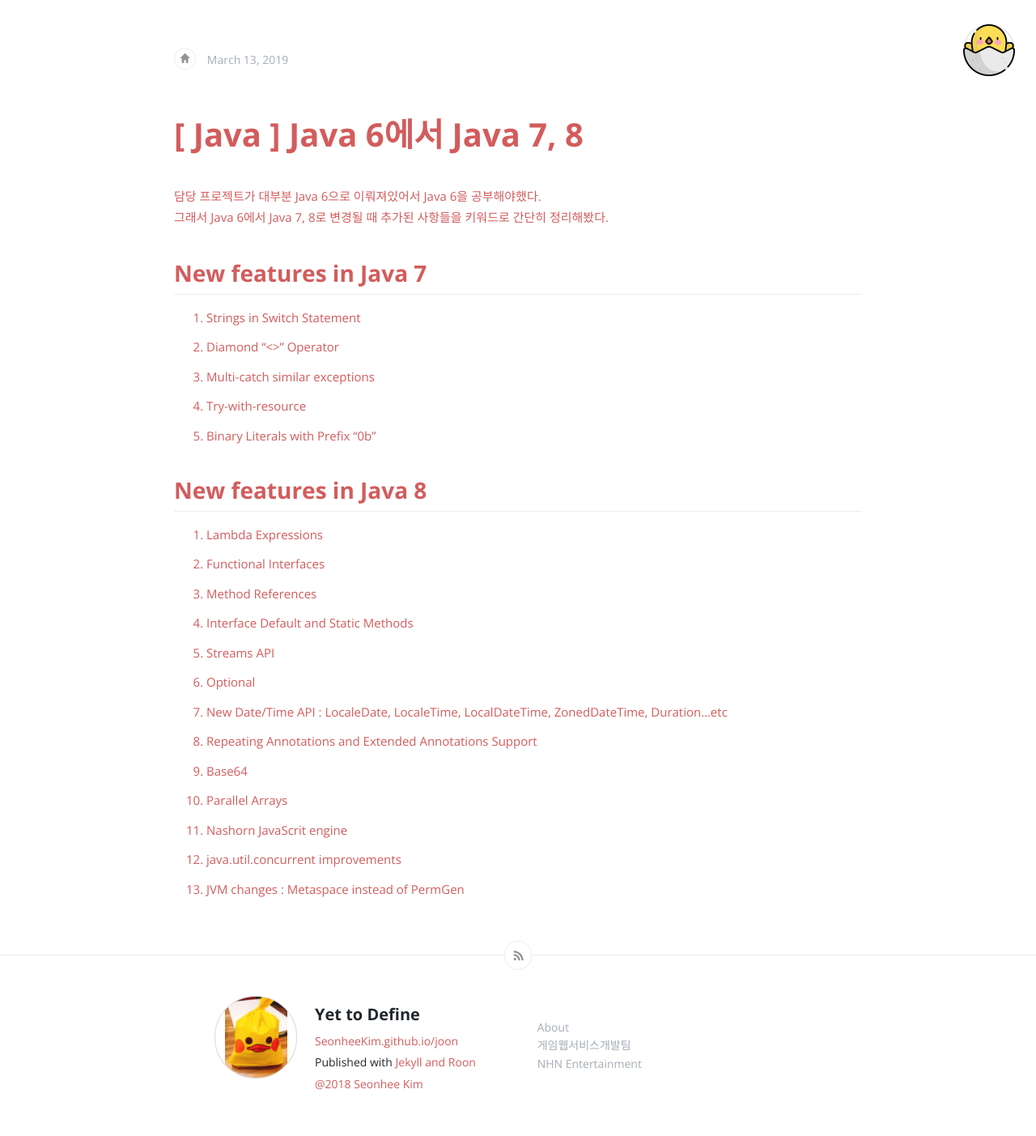
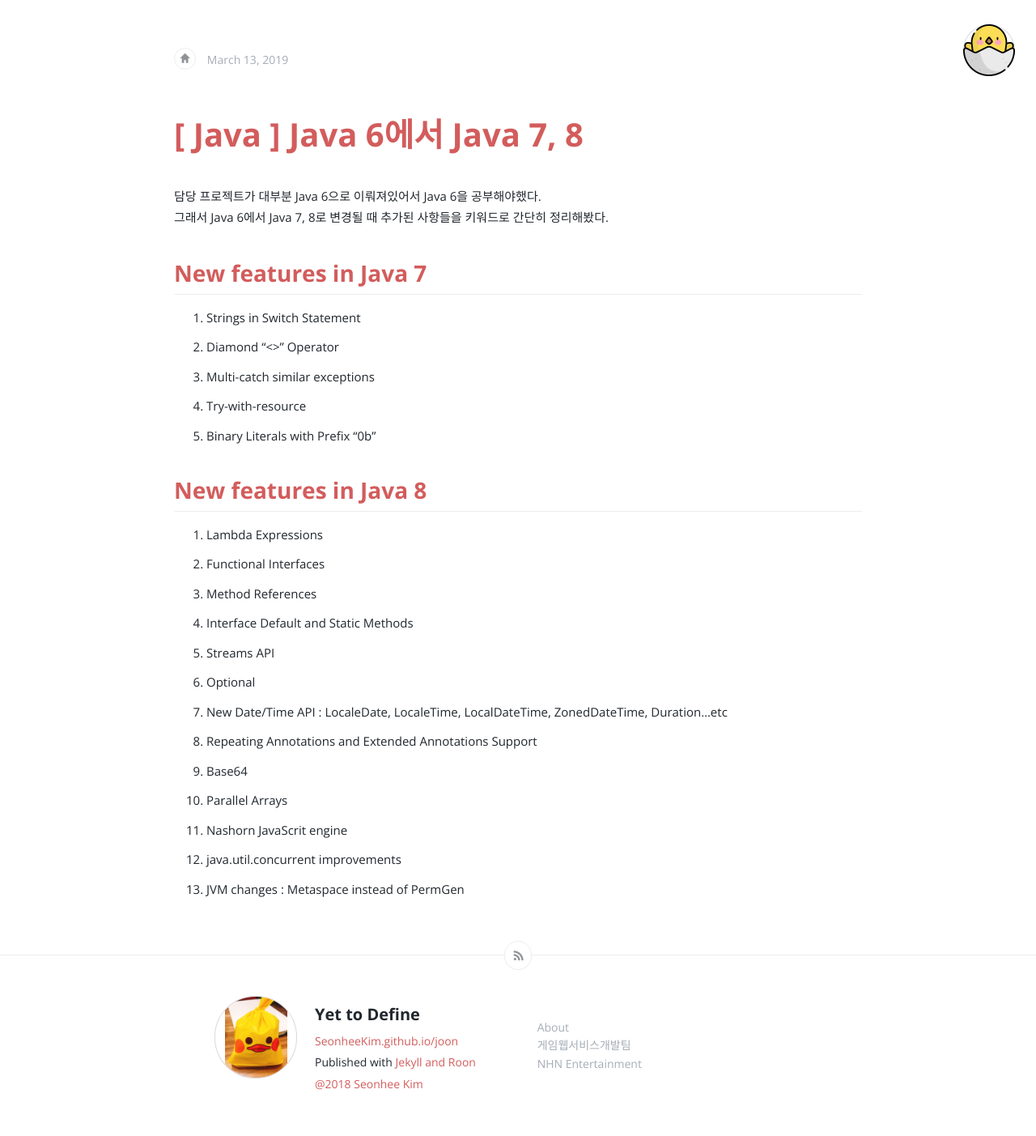
Before and after one commit to vormwald/joon, a Jekyll site: the page built from _posts/2019-03-13-[-JAVA-]-Java 6에서-Java 7, 8.md, in a window 1280 px wide. Shown: the whole page at 81% size. Built offline with Jekyll 4.4.1, drawn with Linux system fonts in a browser that asks for light colours; our own code applies the rules of GitHub Pages for plain Markdown files; Markdown is read by kramdown in place of the engine named in the settings; comment, search, counter and statistics services are not loaded.

Commit message:
change link content to header

```diff
--- a/_layouts/post.html
+++ b/_layouts/post.html
@@ -13,14 +13,15 @@
 <article role="main" class="{% if page.image %}image{% endif %}">
     <header>
         <a href="{{ site.baseurl }}/" id="home_link">«</a>
-      <div class="meta"><time datetime="{{ page.date | date:'%Y-%m-%d' }}"><a href="{{ page.url }}">{{ page.date | date: "%B %d, %Y" }}</a></time>
+        <div class="meta">
+            <time datetime="{{ page.date | date:'%Y-%m-%d' }}"><a href="{{ page.url }}">{{ page.date | date: "%B %d, %Y" }}</a></time>
             <span class="count" id="js-reading-time">&nbsp;</span>
         </div>
-      <h1>{{ page.title }}</h1>
+        <a href="{{ page.url }}"><h1>{{ page.title }}</h1></a>
     </header>
 
     <div class="text" id="js-post-content">
-        <a href="{{ page.url }}">{{ content }}</a>
+        {{ content }}
     </div>
 
     {% if page.comments != false %}
@@ -78,18 +79,20 @@
     window.onload = function () {
         reading_time();
     }
+
     function get_text(el) {
         ret = "";
         var length = el.childNodes.length;
-  for(var i = 0; i < length; i++) {
+        for (var i = 0; i < length; i++) {
             var node = el.childNodes[i];
-    if(node.nodeType != 8) {
+            if (node.nodeType != 8) {
                 ret += node.nodeType != 1 ? node.nodeValue : get_text(node);
             }
         }
         return ret;
     }
-function reading_time () {
+
+    function reading_time() {
         var post_content = document.getElementById('js-post-content');
         if (post_content) {
             var words = get_text(post_content),
@@ -99,6 +102,7 @@
             document.getElementById('js-reading-time').appendChild(read_time_node);
         }
     }
+
     // $(function(){
     //   var share_modal = $("#share_modal"),
     //   update_social_links = true;
```
Lines whose indentation alone changed are shown as unchanged.
